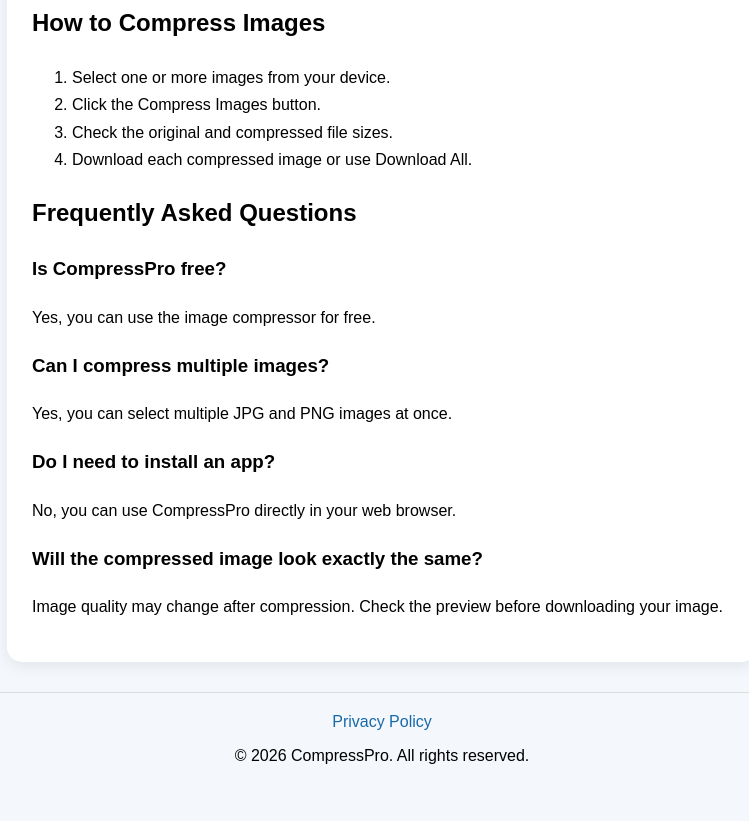
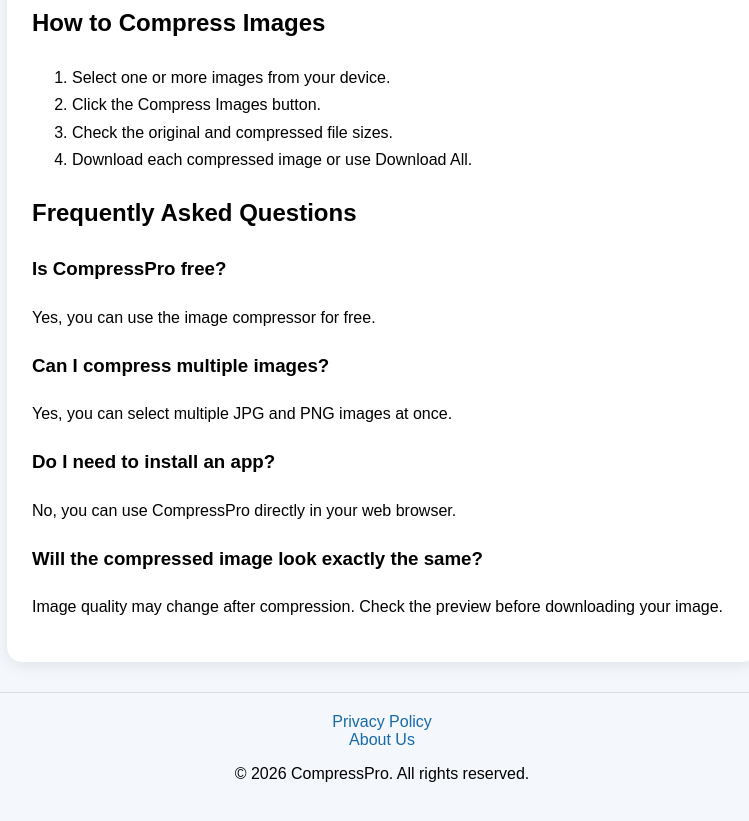
Before and after one commit to am1222948-png/IMAGE-COMPRESSOR, a plain HTML site: page index.html in a window 1280 px wide. Shown: the part 675-1496 px from the top of the page, without its empty margins (258-1007 px from the left). Drawn offline with Linux system fonts and the light colour scheme.

Commit message:
Update index.html

```diff
--- a/index.html
+++ b/index.html
@@ -276,6 +276,10 @@
   <a href="privacy.html" style="color:#1769aa; text-decoration:none;">
     Privacy Policy
   </a>
+<br>
+<a href="about.html" style="color:#1769aa; text-decoration:none;">
+  About Us
+</a>
   <p>© 2026 CompressPro. All rights reserved.</p>
 </footer></body>
 </html>
```
